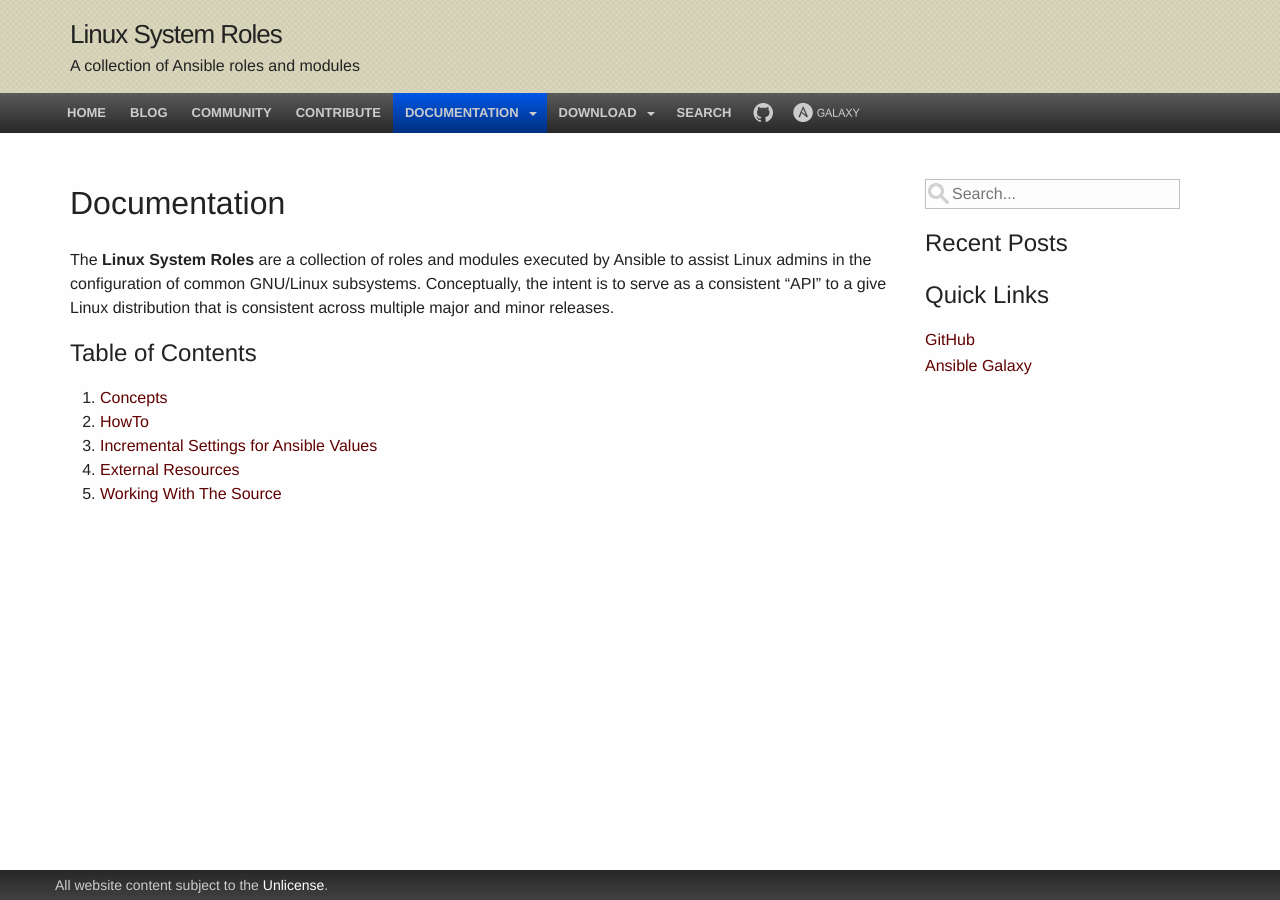
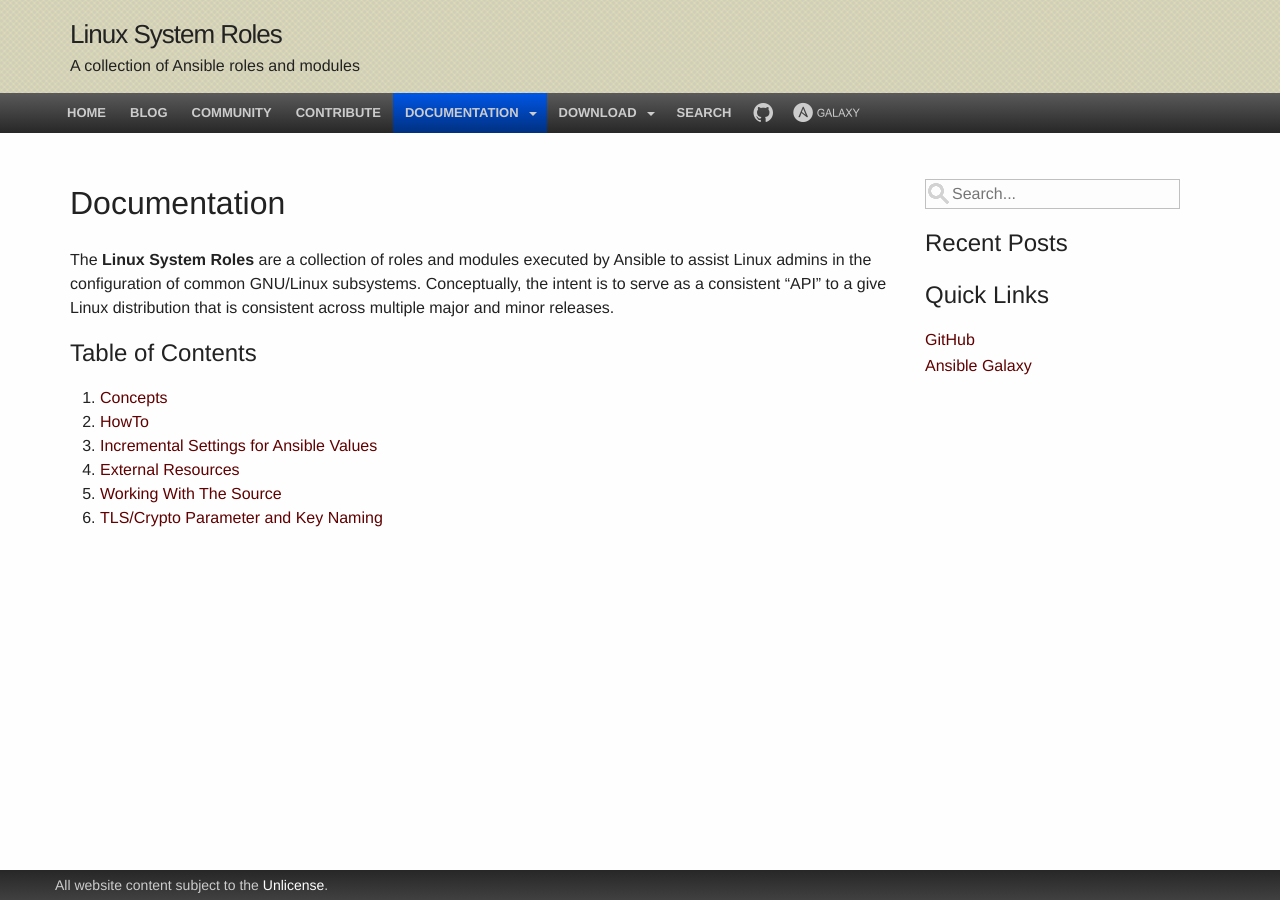
Before and after one commit to linux-system-roles/linux-system-roles.github.io, a Jekyll site: the page built from documentation/index.md, in a window 1280 px wide. Shown: the part 100-1000 px from the top of the page. Built offline with Jekyll 4.4.1, drawn with Linux system fonts in a browser that asks for light colours.

Commit message:
add TLS/Crypto Parameter and Key Naming

```diff
--- a/_data/nav.yml
+++ b/_data/nav.yml
@@ -34,6 +34,9 @@
   - title: "Working With The Source"
     path: "working-with-the-source.html"
 
+  - title: "TLS/Crypto Parameter and Key Naming"
+    path: "tls_crypto_parameter_and_key_names.html"
+
 - title: "Download"
   path: "download/"
 
```
